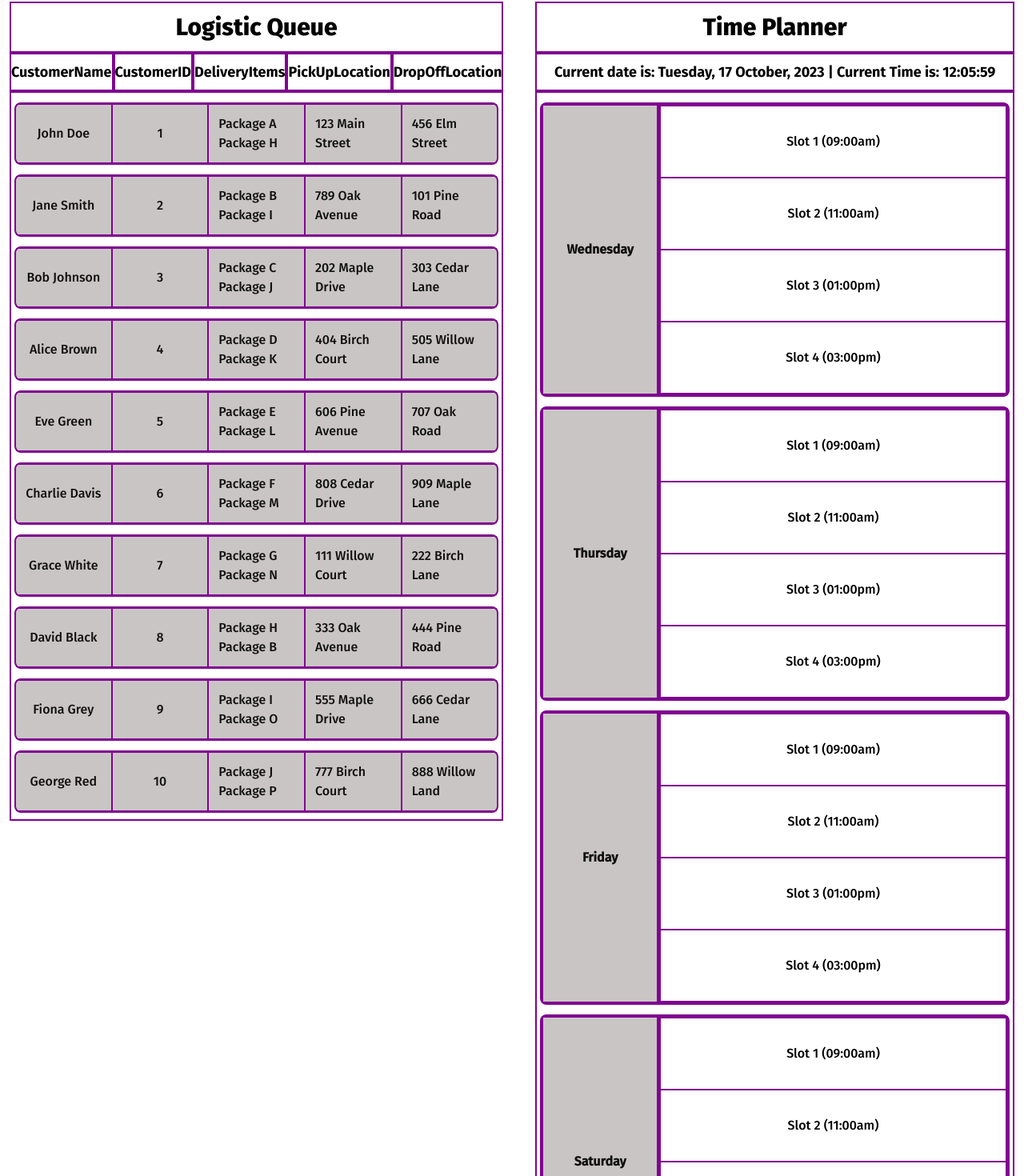
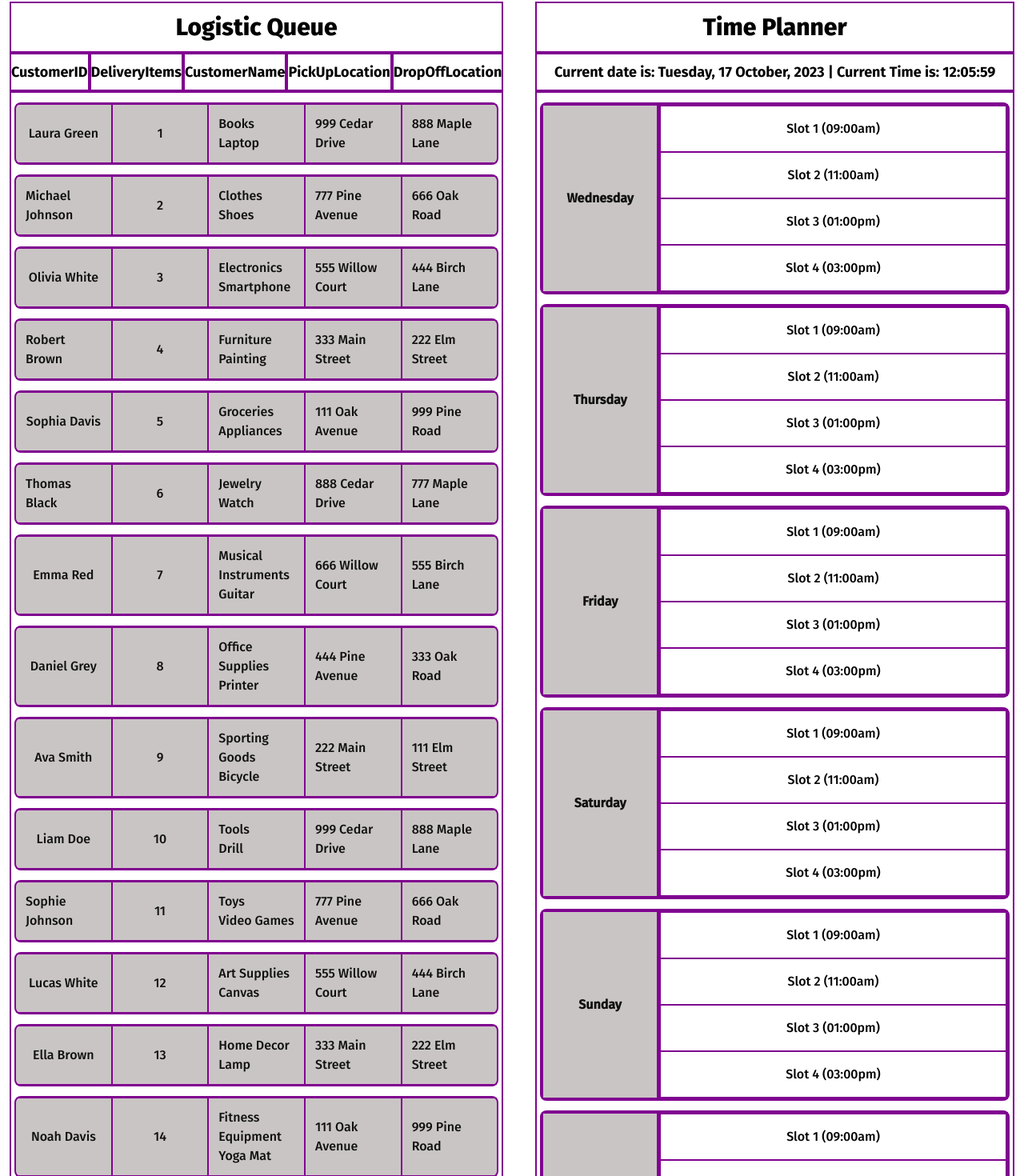
Before and after one commit to dev-willyy/yiponline-preinterview-task, a React (Create React App) app: page / in a window 1280 px wide. Shown: the part 146-1616 px from the top of the page at 80% size. Built offline with nearby package versions, Linux system fonts and the light colour scheme.

Commit message:
Ensured that draggables and droppables are functional: feat 3

```diff
--- a/src/components/DraggableCustomerRow.tsx
+++ b/src/components/DraggableCustomerRow.tsx
@@ -1,46 +1,60 @@
-import { ReactComponentElement } from 'react';
+import { Fragment, ReactComponentElement, useState } from 'react';
 import { CustomerPropTypes } from './CustomersRecords';
 import { useDrag } from 'react-dnd';
 
 function DraggableCustomerRow({ customer, index }: CustomerPropTypes): ReactComponentElement<any> {
+  console.log(customer);
 
-
+  const [customerObj, setCustomerObj] = useState<any>(customer);
   const [{ isDragging }, drag] = useDrag(() => {
     return {
       type: 'customerRow',
       item: {
-        id: index,
+        customer,
+        id: customer.CustomerID,
       },
       collect: (monitor) => {
-        return { isDragging: !!monitor.isDragging() };
+        return {
+          isDragging: !!monitor.isDragging(),
+        };
       },
     };
-  }, []);
+  });
+
+  const removeCustomerRow = () => {
+    if (customer.CustomerID) {
+      setCustomerObj({});
+    }
+  };
 
   return (
     <div
       ref={drag}
-      className={`flex cursor-pointer text-dark bg-dim ${
-        isDragging ? 'border-4 border-red-500' : 'border-2 border-purple'
-      } rounded-lg mt-1 mx-1`}
+      onDrag={() => removeCustomerRow()}
+      className={` cursor-pointer text-dark bg-dim ${
+        isDragging ? 'hidden border-4 border-red-500' : 'flex border-2 border-purple'
+      } ${Object.keys(customerObj).length === 0 ? 'hidden' : 'rounded-lg mt-1 mx-1'}`}
     >
+      {customerObj && (
+        <Fragment>
           <div className="basis-1 shrink grow p-3 flex items-center justify-center border-l-0 border border-purple">
-        {customer.CustomerName}
+            {customerObj.CustomerName}
           </div>
           <div className="basis-1 shrink grow p-3 flex items-center justify-center border border-purple">
-        {customer.CustomerID}
+            {customerObj.CustomerID}
           </div>
           <ul className="basis-1 shrink grow p-3 border border-purple">
-        {customer.DeliveryItems.map((item: string, index: number) => (
-          <li key={index}>{item}</li>
-        ))}
+            {customerObj.DeliveryItems &&
+              customerObj.DeliveryItems.map((item: string, index: number) => <li key={index}>{item}</li>)}
           </ul>
           <div className="basis-1 shrink grow p-3 flex items-center justify-center border border-purple">
-        {customer.PickUpLocation}
+            {customerObj.PickUpLocation}
           </div>
           <div className="basis-1 shrink grow p-3 flex items-center justify-center border-r-0 border border-purple">
-        {customer.DropOffLocation}
+            {customerObj.DropOffLocation}
           </div>
+        </Fragment>
+      )}
     </div>
   );
 }
--- a/src/components/DropBoardRow.tsx
+++ b/src/components/DropBoardRow.tsx
@@ -1,29 +1,45 @@
 import { useState } from 'react';
 import { useDrop } from 'react-dnd';
+import { Customer } from '../database/customers';
 
 function DropBoardRow({ slot, index }: any) {
-  const [board, setBoard] = useState<Array<any>>([]);
+  const [updatedDropBoard, setUpdatedDropBoard] = useState<Array<any>>([]);
   const [{ isOver }, drop] = useDrop(() => {
     return {
       accept: 'customerRow',
-      drop: (item: { id: number }) => {
-        addItemToBoard(item.id);
+      drop: (item: { customer: Customer }) => {
+        addItemToBoard(item.customer);
       },
       collect: (monitor) => {
         return { isOver: !!monitor.isOver() };
       },
     };
-  }, []);
+  });
 
-  const addItemToBoard = (id: number) => {
-    // const customerList: Array<any> = slot.filter((slotItem: any) => slotItem.id === id);
-    // console.log(customerList);
-    console.log(index);
+  const addItemToBoard = (customer: Customer) => {
+    setUpdatedDropBoard((updatedDropBoard) => [...updatedDropBoard, [...[customer]]]);
   };
 
   return (
-    <div ref={drop} className="border border-purple py-8">
-      {slot.slotDescription}
+    <div ref={drop} className="border border-purple">
+      <div className={`py-4 }`}>{slot.slotDescription}</div>
+      {!isOver
+        ? updatedDropBoard[0] &&
+          updatedDropBoard[0].map((updatedDrop: any, index: number) => (
+            <main className="bg-dim text-dark flex gap-3 items-center justify-evenly py-4" key={index}>
+              <div>{updatedDrop.CustomerID}</div>
+              <div>{updatedDrop.CustomerName}</div>
+              <ul className="flex flex-col">
+                {updatedDrop.DeliveryItems &&
+                  updatedDrop.DeliveryItems.map((item: any, index: number) => <li key={index}>{item}</li>)}
+              </ul>
+              <ul className="flex flex-col">
+                <li>{updatedDrop.PickUpLocation}</li>
+                <li>{updatedDrop.DropOffLocation}</li>
+              </ul>
+            </main>
+          ))
+        : slot.slotDescription}
     </div>
   );
 }
--- a/src/components/LogisticQueue.tsx
+++ b/src/components/LogisticQueue.tsx
@@ -1,12 +1,15 @@
 import CustomersRecords from './CustomersRecords';
 import HeaderComponent from './HeaderComponent';
+import TableHeader from './TableHeader';
 
-function LogisticQueue() {
+export interface Header {
+  text: string;
+}
+
+function LogisticQueue({ customers }: any) {
   return (
     <main className="flex-1 grow shrink">
-      <header className="border-2 border-purple mt-3 mx-3">
-        <h1 className="font-fira-extrabold text-3xl text-center p-3">Logistic Queue</h1>
-      </header>
+      <TableHeader text="Logistic Queue" />
       <HeaderComponent isQueue />
       <CustomersRecords />
     </main>
--- a/src/components/Planner.tsx
+++ b/src/components/Planner.tsx
@@ -1,12 +1,11 @@
 import DateTable from './DateTable';
 import HeaderComponent from './HeaderComponent';
+import TableHeader from './TableHeader';
 
 function Planner() {
   return (
     <div className="flex-1 grow shrink mb-3">
-      <header className="border-2 border-purple mt-3 mx-3">
-        <h1 className="font-fira-extrabold text-3xl text-center p-3">Time Planner</h1>
-      </header>
+      <TableHeader text="Time Planner" />
       <HeaderComponent isQueue={false} />
 			<DateTable />
     </div>
--- /dev/null
+++ b/src/components/TableHeader.tsx
@@ -0,0 +1,12 @@
+import { ReactComponentElement } from 'react';
+import { Header } from './LogisticQueue';
+
+function TableHeader({ text }: Header): ReactComponentElement<any> {
+  return (
+    <header className="border-2 border-purple mt-3 mx-3">
+      <h1 className="font-fira-extrabold text-3xl text-center p-3">{text}</h1>
+    </header>
+  );
+}
+
+export default TableHeader;
--- a/src/database/customers.ts
+++ b/src/database/customers.ts
@@ -10,75 +10,146 @@
 
 const customers: Customers = [
   {
-    CustomerName: 'John Doe',
     CustomerID: 1,
-    DeliveryItems: ['Package A', 'Package H'],
-    PickUpLocation: '123 Main Street',
-    DropOffLocation: '456 Elm Street',
+    DeliveryItems: ['Books', 'Laptop'],
+    CustomerName: 'Laura Green',
+    PickUpLocation: '999 Cedar Drive',
+    DropOffLocation: '888 Maple Lane'
   },
   {
-    CustomerName: 'Jane Smith',
     CustomerID: 2,
-    DeliveryItems: ['Package B', 'Package I'],
-    PickUpLocation: '789 Oak Avenue',
-    DropOffLocation: '101 Pine Road',
+    DeliveryItems: ['Clothes', 'Shoes'],
+    CustomerName: 'Michael Johnson',
+    PickUpLocation: '777 Pine Avenue',
+    DropOffLocation: '666 Oak Road'
   },
   {
-    CustomerName: 'Bob Johnson',
     CustomerID: 3,
-    DeliveryItems: ['Package C', 'Package J'],
-    PickUpLocation: '202 Maple Drive',
-    DropOffLocation: '303 Cedar Lane',
+    DeliveryItems: ['Electronics', 'Smartphone'],
+    CustomerName: 'Olivia White',
+    PickUpLocation: '555 Willow Court',
+    DropOffLocation: '444 Birch Lane'
   },
   {
-    CustomerName: 'Alice Brown',
     CustomerID: 4,
-    DeliveryItems: ['Package D', 'Package K'],
-    PickUpLocation: '404 Birch Court',
-    DropOffLocation: '505 Willow Lane',
+    DeliveryItems: ['Furniture', 'Painting'],
+    CustomerName: 'Robert Brown',
+    PickUpLocation: '333 Main Street',
+    DropOffLocation: '222 Elm Street'
   },
   {
-    CustomerName: 'Eve Green',
     CustomerID: 5,
-    DeliveryItems: ['Package E', 'Package L'],
-    PickUpLocation: '606 Pine Avenue',
-    DropOffLocation: '707 Oak Road',
+    DeliveryItems: ['Groceries', 'Appliances'],
+    CustomerName: 'Sophia Davis',
+    PickUpLocation: '111 Oak Avenue',
+    DropOffLocation: '999 Pine Road'
   },
   {
-    CustomerName: 'Charlie Davis',
     CustomerID: 6,
-    DeliveryItems: ['Package F', 'Package M'],
-    PickUpLocation: '808 Cedar Drive',
-    DropOffLocation: '909 Maple Lane',
+    DeliveryItems: ['Jewelry', 'Watch'],
+    CustomerName: 'Thomas Black',
+    PickUpLocation: '888 Cedar Drive',
+    DropOffLocation: '777 Maple Lane'
   },
   {
-    CustomerName: 'Grace White',
     CustomerID: 7,
-    DeliveryItems: ['Package G', 'Package N'],
-    PickUpLocation: '111 Willow Court',
-    DropOffLocation: '222 Birch Lane',
+    DeliveryItems: ['Musical Instruments', 'Guitar'],
+    CustomerName: 'Emma Red',
+    PickUpLocation: '666 Willow Court',
+    DropOffLocation: '555 Birch Lane'
   },
   {
-    CustomerName: 'David Black',
     CustomerID: 8,
-    DeliveryItems: ['Package H', 'Package B'],
-    PickUpLocation: '333 Oak Avenue',
-    DropOffLocation: '444 Pine Road',
+    DeliveryItems: ['Office Supplies', 'Printer'],
+    CustomerName: 'Daniel Grey',
+    PickUpLocation: '444 Pine Avenue',
+    DropOffLocation: '333 Oak Road'
   },
   {
-    CustomerName: 'Fiona Grey',
     CustomerID: 9,
-    DeliveryItems: ['Package I', 'Package O'],
-    PickUpLocation: '555 Maple Drive',
-    DropOffLocation: '666 Cedar Lane',
+    DeliveryItems: ['Sporting Goods', 'Bicycle'],
+    CustomerName: 'Ava Smith',
+    PickUpLocation: '222 Main Street',
+    DropOffLocation: '111 Elm Street'
   },
   {
-    CustomerName: 'George Red',
     CustomerID: 10,
-    DeliveryItems: ['Package J', 'Package P'],
-    PickUpLocation: '777 Birch Court',
-    DropOffLocation: '888 Willow Land',
+    DeliveryItems: ['Tools', 'Drill'],
+    CustomerName: 'Liam Doe',
+    PickUpLocation: '999 Cedar Drive',
+    DropOffLocation: '888 Maple Lane'
   },
+  {
+    CustomerID: 11,
+    DeliveryItems: ['Toys', 'Video Games'],
+    CustomerName: 'Sophie Johnson',
+    PickUpLocation: '777 Pine Avenue',
+    DropOffLocation: '666 Oak Road'
+  },
+  {
+    CustomerID: 12,
+    DeliveryItems: ['Art Supplies', 'Canvas'],
+    CustomerName: 'Lucas White',
+    PickUpLocation: '555 Willow Court',
+    DropOffLocation: '444 Birch Lane'
+  },
+  {
+    CustomerID: 13,
+    DeliveryItems: ['Home Decor', 'Lamp'],
+    CustomerName: 'Ella Brown',
+    PickUpLocation: '333 Main Street',
+    DropOffLocation: '222 Elm Street'
+  },
+  {
+    CustomerID: 14,
+    DeliveryItems: ['Fitness Equipment', 'Yoga Mat'],
+    CustomerName: 'Noah Davis',
+    PickUpLocation: '111 Oak Avenue',
+    DropOffLocation: '999 Pine Road'
+  },
+  {
+    CustomerID: 15,
+    DeliveryItems: ['Pet Supplies', 'Dog Food'],
+    CustomerName: 'Grace Black',
+    PickUpLocation: '888 Cedar Drive',
+    DropOffLocation: '777 Maple Lane'
+  },
+  {
+    CustomerID: 16,
+    DeliveryItems: ['Baby Products', 'Stroller'],
+    CustomerName: 'Mason Red',
+    PickUpLocation: '666 Willow Court',
+    DropOffLocation: '555 Birch Lane'
+  },
+  {
+    CustomerID: 17,
+    DeliveryItems: ['Kitchenware', 'Blender'],
+    CustomerName: 'Aiden Grey',
+    PickUpLocation: '444 Pine Avenue',
+    DropOffLocation: '333 Oak Road'
+  },
+  {
+    CustomerID: 18,
+    DeliveryItems: ['Outdoor Gear', 'Tent'],
+    CustomerName: 'Zoe Smith',
+    PickUpLocation: '222 Main Street',
+    DropOffLocation: '111 Elm Street'
+  },
+  {
+    CustomerID: 19,
+    DeliveryItems: ['Computer Accessories', 'Mouse'],
+    CustomerName: 'Ethan Doe',
+    PickUpLocation: '999 Cedar Drive',
+    DropOffLocation: '888 Maple Lane'
+  },
+  {
+    CustomerID: 20,
+    DeliveryItems: ['Gardening Tools', 'Shovel'],
+    CustomerName: 'Aria Johnson',
+    PickUpLocation: '777 Pine Avenue',
+    DropOffLocation: '666 Oak Road'
+  }
 ];
 
+
 export default customers;
```
Also changed, not shown: src/AppWrapper.tsx (added). Lines whose indentation alone changed are shown as unchanged.
